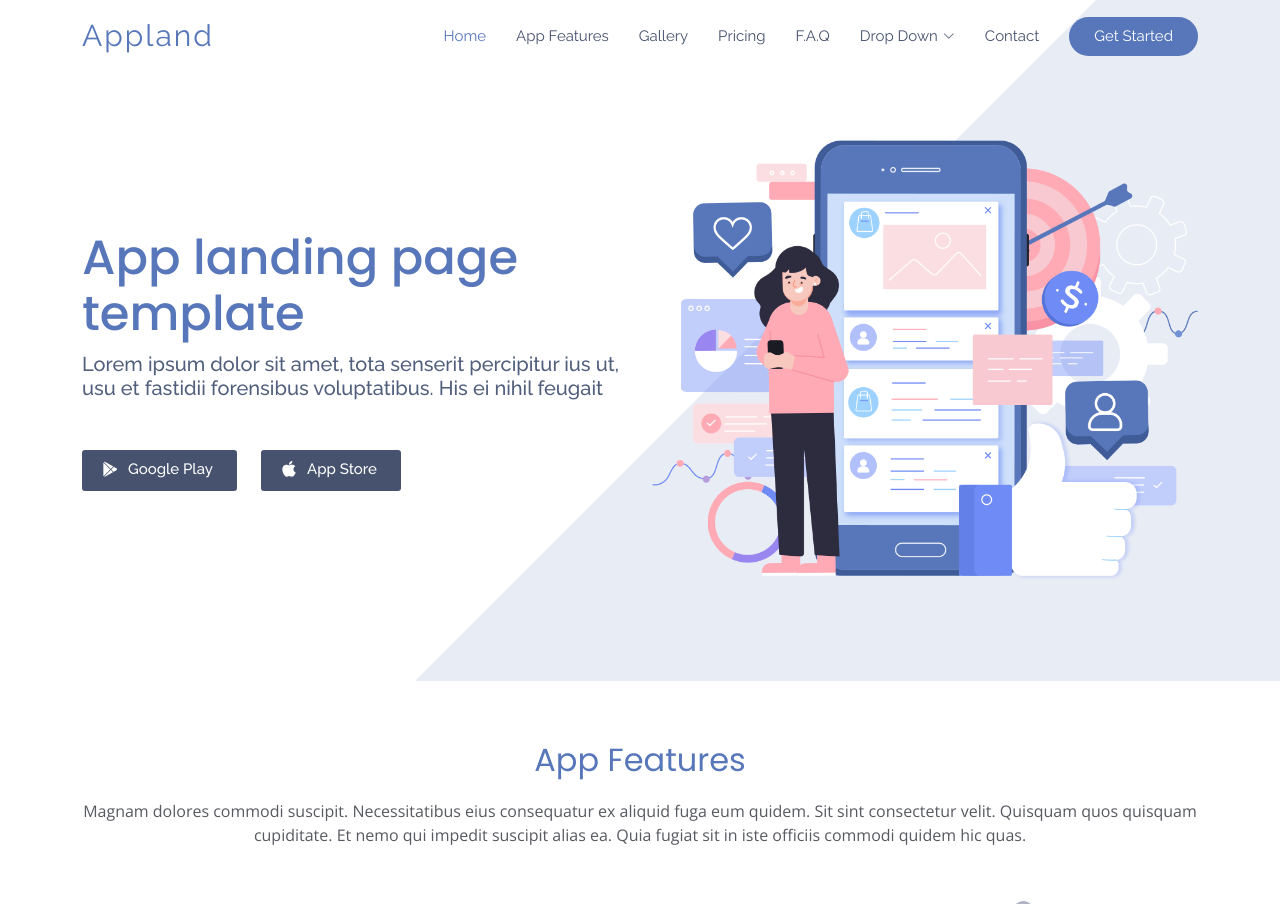
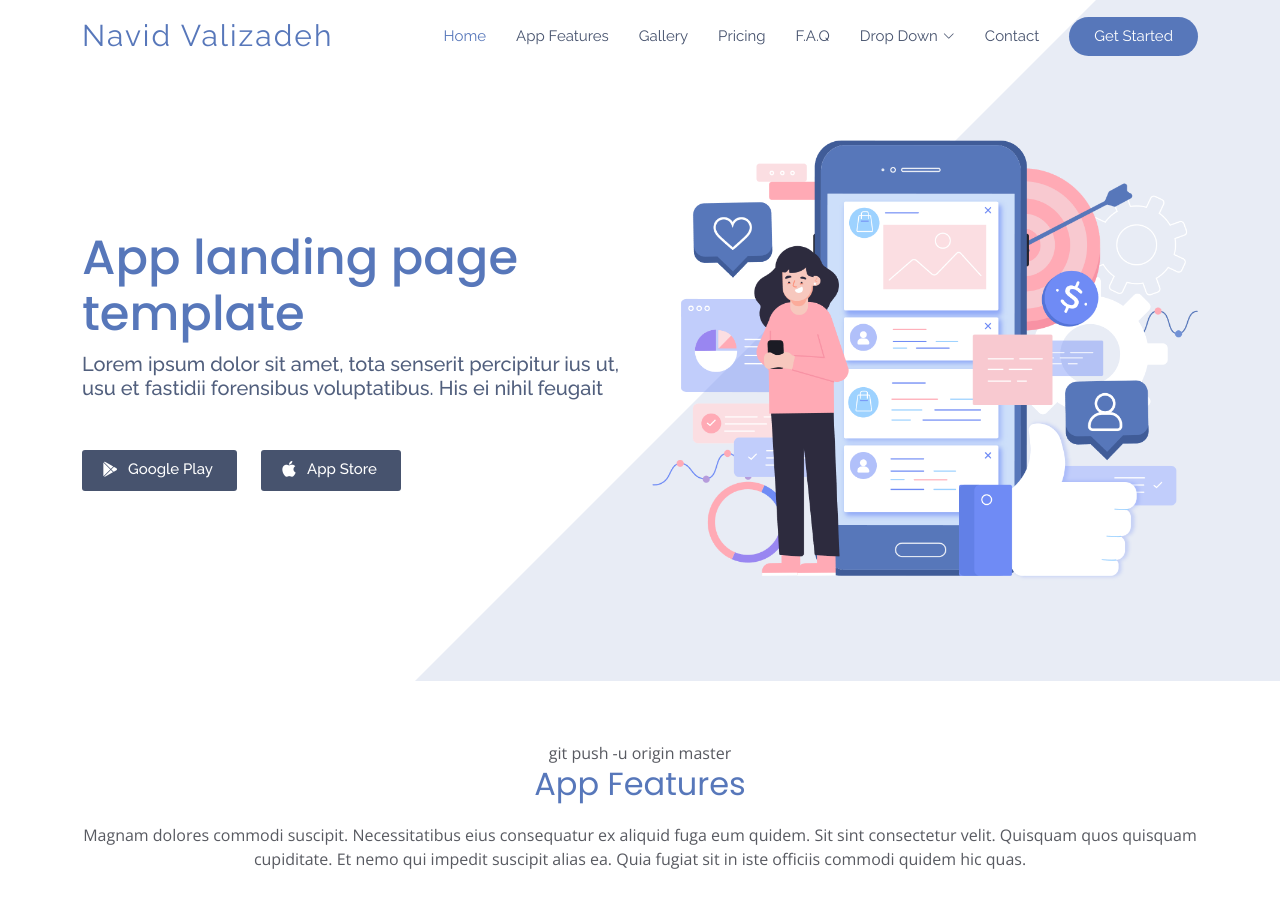
Before and after one commit to navidvalizadeee/personal-businessWebsite, a plain HTML site: page index.html in a window 1280 px wide. Shown: the top 904 px of the page. Drawn offline with nearby package versions, Linux system fonts and the light colour scheme.

Commit message:
Second Change

```diff
--- a/index.html
+++ b/index.html
@@ -43,7 +43,7 @@
     <div class="container d-flex align-items-center justify-content-between">
 
       <div class="logo">
-        <h1><a href="index.html">Appland</a></h1>
+        <h1><a href="index.html">Navid Valizadeh</a></h1>
         <!-- Uncomment below if you prefer to use an image logo -->
         <!-- <a href="index.html"><img src="assets/img/logo.png" alt="" class="img-fluid"></a>-->
       </div>
@@ -108,7 +108,8 @@
     <section id="features" class="features">
       <div class="container">
 
-        <div class="section-title">
+        <div class="section-title">git push -u origin master
+
           <h2>App Features</h2>
           <p>Magnam dolores commodi suscipit. Necessitatibus eius consequatur ex aliquid fuga eum quidem. Sit sint consectetur velit. Quisquam quos quisquam cupiditate. Et nemo qui impedit suscipit alias ea. Quia fugiat sit in iste officiis commodi quidem hic quas.</p>
         </div>
@@ -575,7 +576,7 @@
         <div class="row">
 
           <div class="col-lg-3 col-md-6 footer-contact">
-            <h3>Appland</h3>
+            <h3>Navid Valizadeh</h3>
             <p>
               A108 Adam Street <br>
               New York, NY 535022<br>
@@ -625,7 +626,7 @@
 
     <div class="container py-4">
       <div class="copyright">
-        &copy; Copyright <strong><span>Appland</span></strong>. All Rights Reserved
+        &copy; Copyright <strong><span>Navid Valizadeh</span></strong>. All Rights Reserved
       </div>
       <div class="credits">
         <!-- All the links in the footer should remain intact. -->
```
